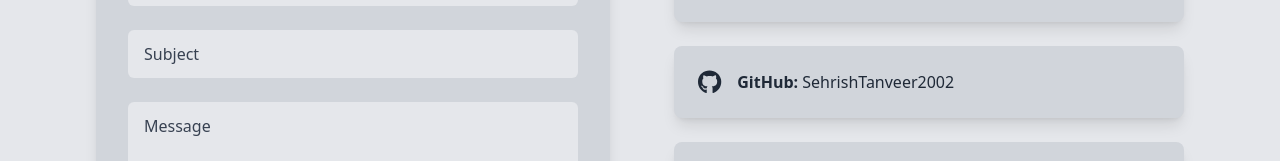
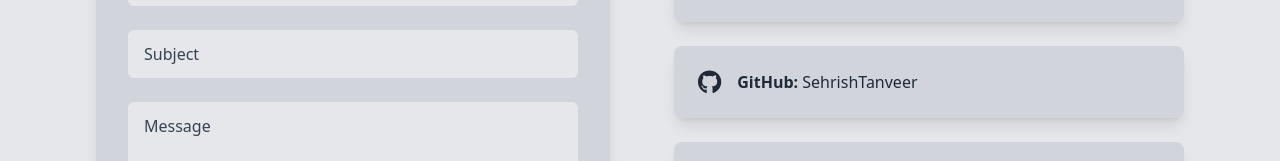
Before and after one commit to SehrishTanveer/PersonalPortfolio, a React (Create React App) app: page /contact in a window 1280 px wide. Shown: the part 430-591 px from the top of the page. Built offline with nearby package versions, Linux system fonts and the light colour scheme.

Commit message:
updating to change github text

```diff
--- a/src/components/Contact.jsx
+++ b/src/components/Contact.jsx
@@ -169,7 +169,7 @@ const Contact = () => {
                 icon: faGithub,
                 label: "GitHub",
                 link: "https://github.com/SehrishTanveer2002",
-                text: "SehrishTanveer2002",
+                text: "SehrishTanveer",
               },
               {
                 icon: faInstagram,
```
